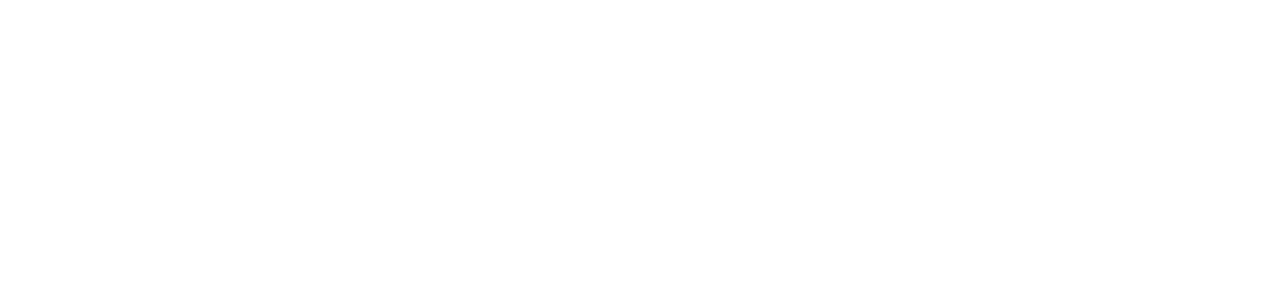
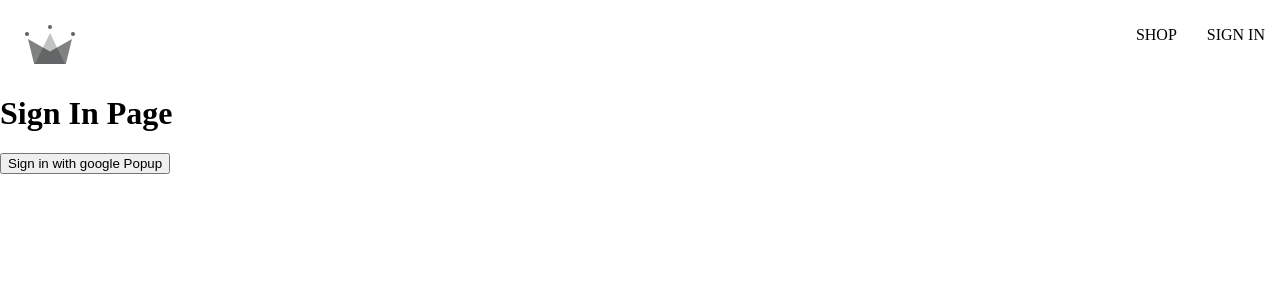
Before and after one commit to niushay/clothing-ecommerce, a React (Create React App) app: page /sign-in in a window 1280 px wide. Before the commit this address had no page. Shown: the top 300 px of the page. Built offline with nearby package versions, Linux system fonts and the light colour scheme.

Commit message:
Authentication with google popup and firebase

```diff
--- a/package.json
+++ b/package.json
@@ -6,6 +6,7 @@
     "@testing-library/jest-dom": "^5.16.4",
     "@testing-library/react": "^13.3.0",
     "@testing-library/user-event": "^13.5.0",
+    "firebase": "^9.9.2",
     "react": "^18.2.0",
     "react-dom": "^18.2.0",
     "react-router-dom": "^6.3.0",
--- a/src/App.js
+++ b/src/App.js
@@ -1,10 +1,16 @@
 import Home from './routes/home/home.component';
+import Navigation from './routes/navigation/navigation.component';
+import SignIn from './routes/sign-in/sign-in-components';
 import { Routes, Route } from 'react-router-dom';
+
 
 function App() {
   return (
     <Routes>
-      <Route path='/' element={<Home />} />
+      <Route path='/' element={<Navigation />}>
+        <Route index element={<Home />} />
+        <Route path='sign-in' element={<SignIn />} />
+      </Route>
     </Routes>
   );
 }
--- a/src/index.scss
+++ b/src/index.scss
@@ -10,3 +10,12 @@
   font-family: source-code-pro, Menlo, Monaco, Consolas, 'Courier New',
     monospace;
 }
+
+a {
+  text-decoration: none;
+  color: black;
+}
+
+* {
+  box-sizing: border-box;
+}
--- /dev/null
+++ b/src/routes/navigation/navigation.component.jsx
@@ -0,0 +1,28 @@
+import { Fragment } from 'react';
+import { Outlet, Link } from 'react-router-dom';
+import { ReactComponent as CrownLogo } from '../../assets/crown.svg';
+
+import './navigation.styles.scss';
+
+const Navigation = () => {
+    return (
+        <Fragment>
+            <div className='navigation'>
+                <Link className='logo-container' to='/'>
+                    <CrownLogo className='logo' />
+                </Link>
+                <div className='nav-links-container'>
+                    <Link className='nav-link' to='/shop'>
+                        SHOP
+                    </Link>
+                    <Link className='nav-link' to='/sign-in'>
+                        SIGN IN
+                    </Link>
+                </div>
+            </div>
+            <Outlet />
+        </Fragment>
+    )
+}
+
+export default Navigation;
--- /dev/null
+++ b/src/routes/navigation/navigation.styles.scss
@@ -0,0 +1,26 @@
+.navigation {
+  height: 70px;
+  width: 100%;
+  display: flex;
+  justify-content: space-between;
+  margin-bottom: 25px;
+
+  .logo-container {
+    height: 100%;
+    width: 70px;
+    padding: 25px;
+  }
+
+  .nav-links-container {
+    width: 50%;
+    height: 100%;
+    display: flex;
+    align-items: center;
+    justify-content: flex-end;
+
+    .nav-link {
+      padding: 10px 15px;
+      cursor: pointer;
+    }
+  }
+}
--- /dev/null
+++ b/src/routes/sign-in/sign-in-components.jsx
@@ -0,0 +1,17 @@
+import { signInWithGooglePopup } from "../../utils/firebase/firebase.utils";
+
+const SignIn = () => {
+    const logGoogleUser = async () => {
+        const response = await signInWithGooglePopup();
+        console.log(response);
+    }
+
+    return (
+        <div>
+            <h1>Sign In Page</h1>
+            <button onClick={logGoogleUser}>Sign in with google Popup</button>
+        </div>
+    )
+}
+
+export default SignIn;
--- /dev/null
+++ b/src/utils/firebase/firebase.utils.js
@@ -0,0 +1,21 @@
+import { initializeApp } from 'firebase/app';
+import { getAuth, GoogleAuthProvider, signInWithPopup, signInWithRedirect } from 'firebase/auth';
+
+const firebaseConfig = {
+    apiKey: "AIzaSyBVs8PAcuhiLGQNv7kc0ayNk2KdJemCoJ0",
+    authDomain: "crown-clothing-db-844be.firebaseapp.com",
+    projectId: "crown-clothing-db-844be",
+    storageBucket: "crown-clothing-db-844be.appspot.com",
+    messagingSenderId: "240389786923",
+    appId: "1:240389786923:web:f2cd940572f3705712c96e"
+};
+
+const firebaseApp = initializeApp(firebaseConfig);
+
+const provider = new GoogleAuthProvider();
+provider.setCustomParameters(
+    'select_account'
+)
+
+export const auth = getAuth();
+export const signInWithGooglePopup = () => signInWithPopup(auth, provider); //Google + PopUp
```
Also changed, not shown: src/assets/crown.svg (added), 1 other file (tests, documents, lock files or other folders).
